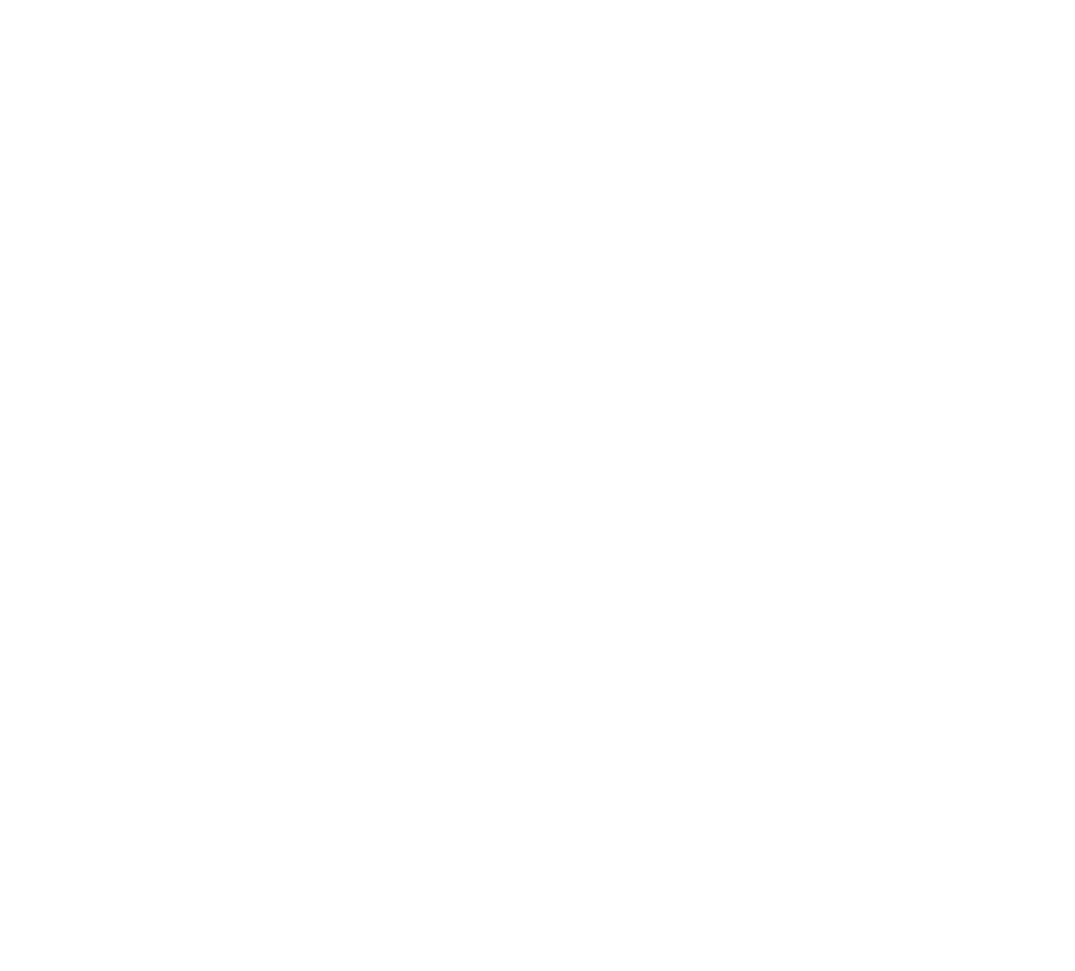
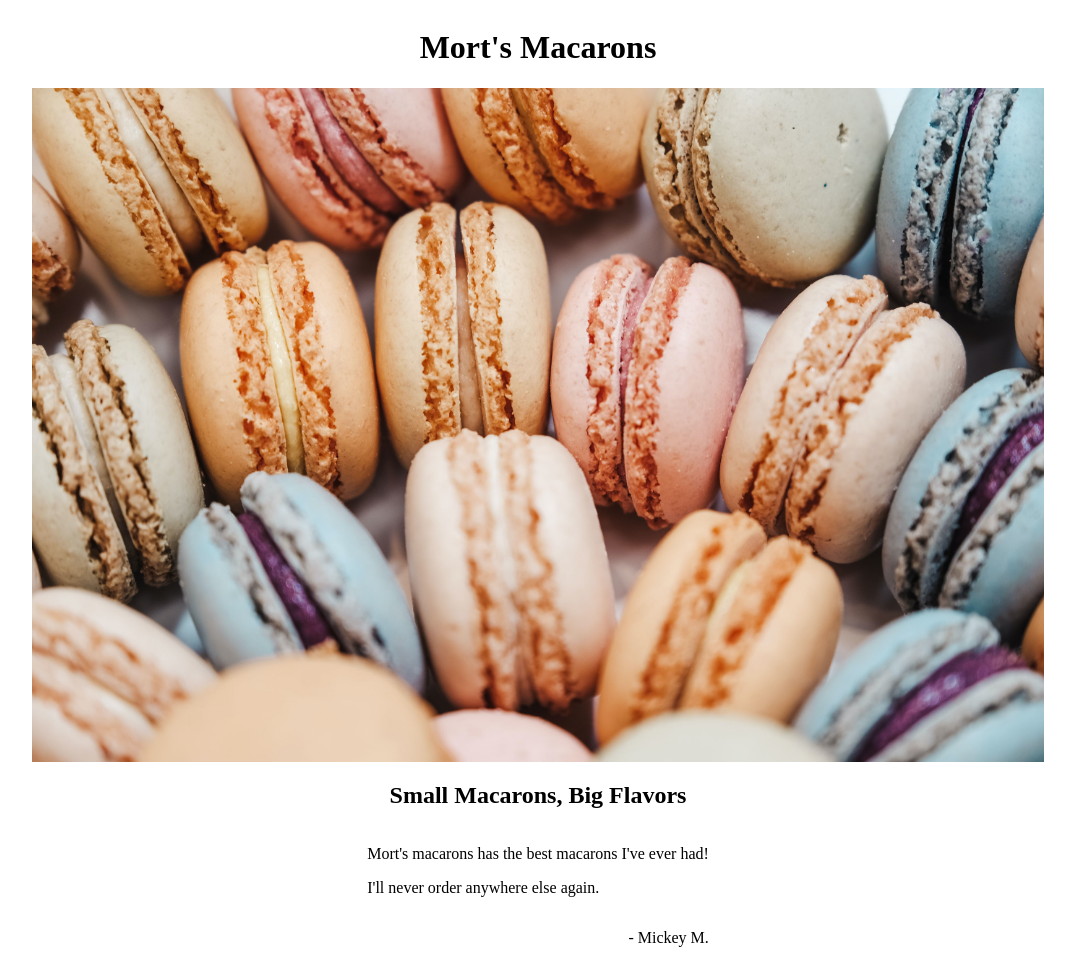
Before and after one commit to Jacoberson/restaurant-page, a website built with webpack: page dist/index.html in a window 1280 px wide. Shown: the whole page, without its empty margins (102-1177 px from the left). Before the commit the page ends 800 px from the top, so only its background shows below. Built offline with nearby package versions, Linux system fonts and the light colour scheme.

Commit message:
Make basic layout

```diff
--- /dev/null
+++ b/src/style.css
@@ -0,0 +1,14 @@
+#content {
+    display: flex;
+    flex-direction: column;
+    align-items: center;
+}
+
+img {
+    width: 80%;
+    object-fit: contain;
+}
+
+.blurb-author {
+    float: right;
+}
--- a/webpack.config.js
+++ b/webpack.config.js
@@ -5,7 +5,6 @@ module.exports = {
     output: {
         filename: 'main.js',
         path: path.resolve(__dirname, 'dist'),
-        clean: true,
     },
     devtool: 'inline-source-map',
 };
```
Also changed, not shown: dist/index.html, src/Main.jpg (added).
